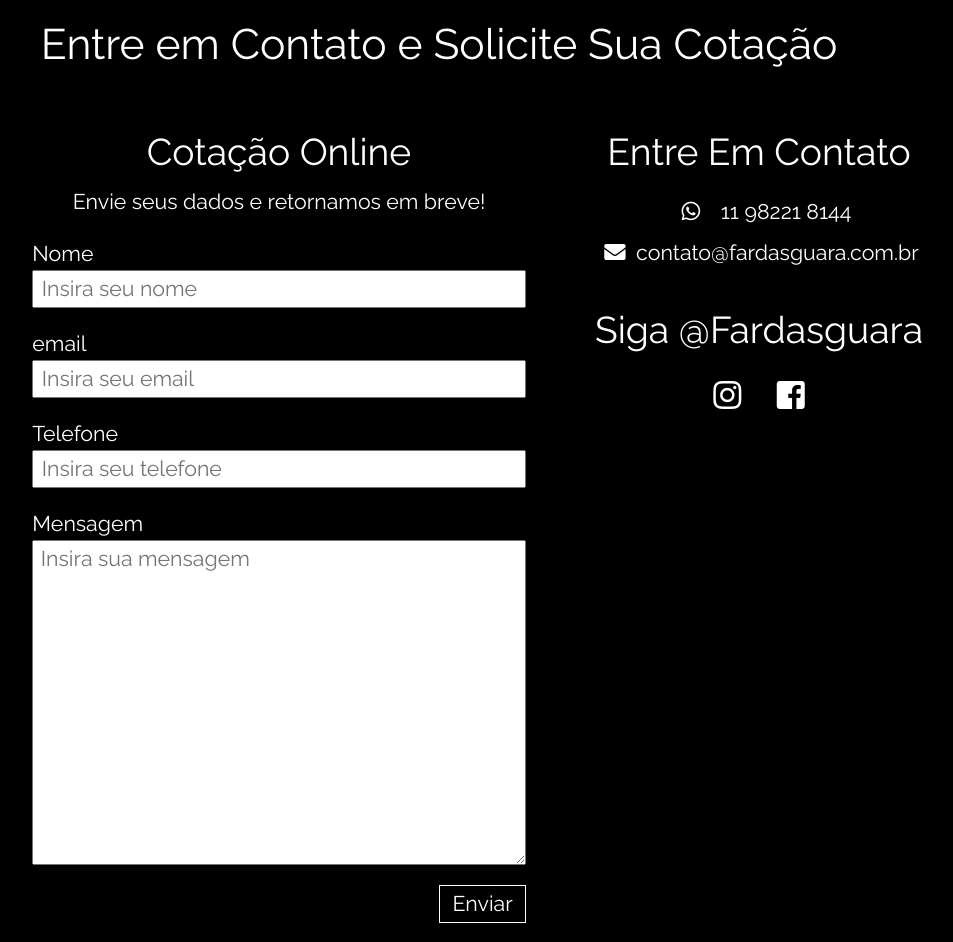
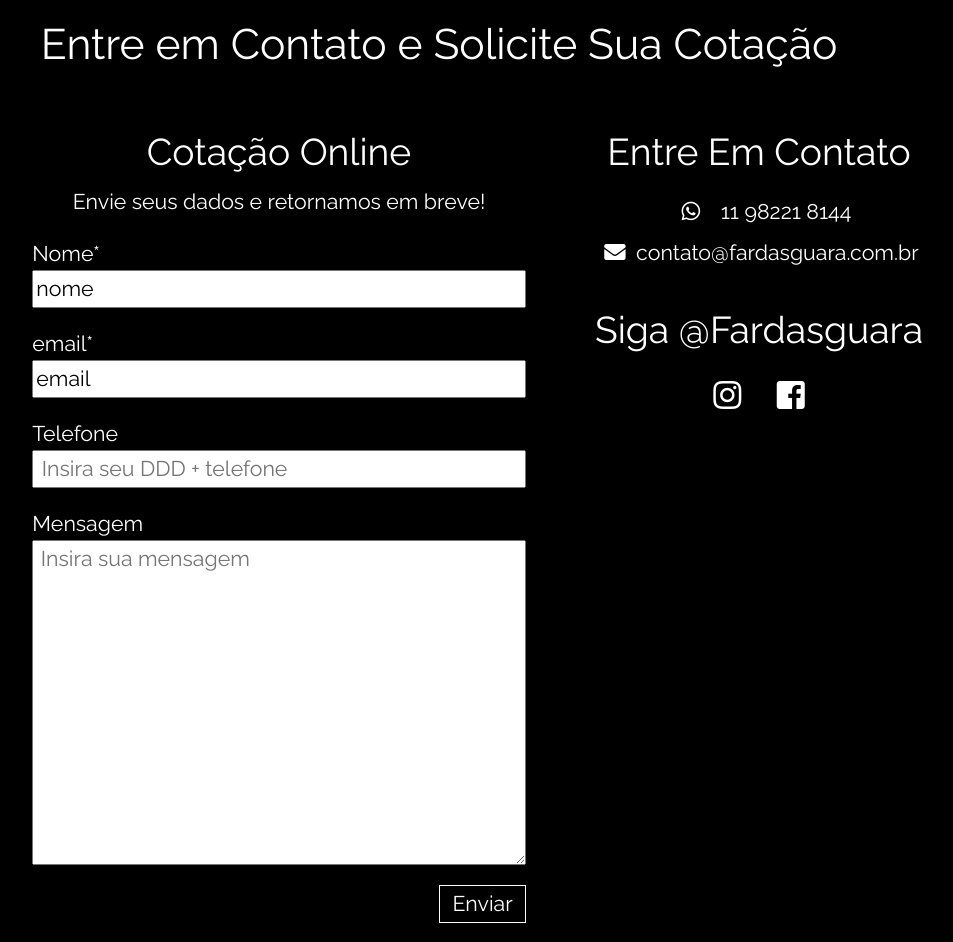
Before and after one commit to Djament/fardas-guara, a PHP site: page /contato.php in a window 1280 px wide. Shown: the part 2601-3543 px from the top of the page, without its empty margins (201-1154 px from the left). Run offline with PHP 8.4, Linux system fonts and the light colour scheme; some libraries are stand-ins or nearby versions.

Commit message:
atualizacao-contato

```diff
--- a/contato.php
+++ b/contato.php
@@ -40,24 +40,24 @@
 			<article class="contato-det contato-cotacao col-12 offset-md-2 col-md-5">
 				<h4 id="cotacao-online-form">Cotação Online</h4>
 					<div class="contato-form-div">
-						<form action="obrigado.php" method="post">
+						<form action="mensagem-enviada.php" method="post">
 							<small>Envie seus dados e retornamos em breve!</small>
 							<br/>
-							<label for="nome">Nome</label>
+							<label for="nome">Nome*</label>
 							<br/>
-							<input type="text" placeholder=" Insira seu nome" name="nome">
+							<input type="text" placeholder=" Insira seu nome" value="nome" name="nome" required>
 							<br/>
-							<label for="email">email</label>
+							<label for="email">email*</label>
 							<br/>
-							<input type="email" placeholder=" Insira seu email" name="email">
+							<input type="email" placeholder=" Insira seu email" value="email" name="email" required>
 							<br/>
 							<label for="tel">Telefone</label>
 							<br/>
-							<input type="number" placeholder=" Insira seu telefone" name="tel">
+							<input type="number" placeholder=" Insira seu DDD + telefone" value="tel" name="tel">
 							<br/>
 							<label for="mensagem">Mensagem</label>
 							<br/>
-							<textarea name="mensagem" id="mensagem" resize="vertical" cols="30" rows="10" placeholder=" Insira sua mensagem"></textarea>
+							<textarea value="mensagem" name="mensagem" id="mensagem" resize="vertical" cols="30" rows="10" placeholder=" Insira sua mensagem"></textarea>
 							<br/>
 							<input type="submit" value="Enviar">
 						</form>
```
Also changed, not shown: 1 other file.
